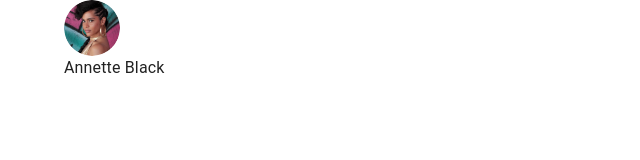
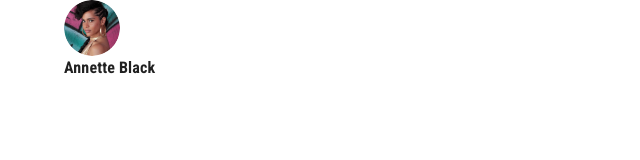
Before and after one commit to boiOctave/hngsocialtree, a React (Create React App) app: page / in a window 1280 px wide. Shown: the top 160 px of the page, without its empty margins (0-640 px from the left). Built offline with nearby package versions, Linux system fonts and the light colour scheme; a web font is replaced by a local one.

Commit message:
Changed Profile__img to bold font weight

```diff
--- a/src/components/Header/ProfileImage.js
+++ b/src/components/Header/ProfileImage.js
@@ -11,7 +11,13 @@ const ProfileImage = ({ name }) => {
                 src={profile__img}
                 sx={{ width: 56, height: 56 }}
             />
-            <Typography>{name}</Typography>
+            <Typography
+                sx={{
+                    fontFamily: `'Roboto Condensed', sans-serif`,
+                    fontWeight: '700',
+                }}>
+                {name}
+            </Typography>
         </Box>
     );
 };
```
